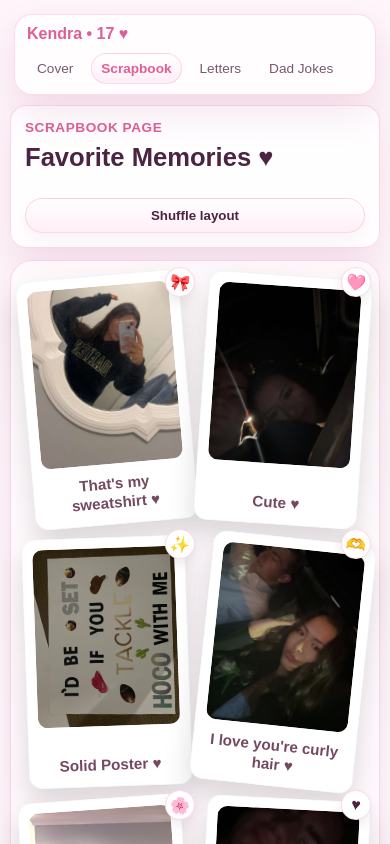
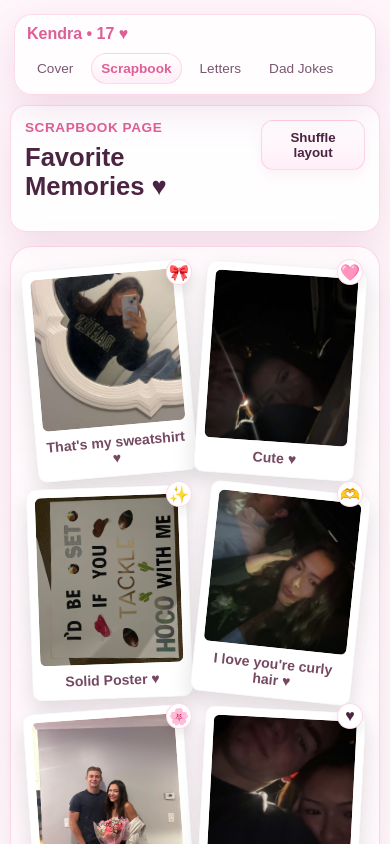
Before and after one commit to Metz893/Kendra, a Next.js app: page /scrapbook in a window 390 px wide. Shown: the top 844 px of the page. Built offline with nearby package versions, Linux system fonts and the light colour scheme.

Commit message:
Update 4

```diff
--- a/app/globals.css
+++ b/app/globals.css
@@ -882,89 +882,3 @@ body.intro-open .page-shell {
 .prewrap {
   white-space: pre-wrap;
 }
-
-/* =========================
-   SCRAPBOOK — PHONE MAKEOVER
-   ========================= */
-
-@media (max-width: 700px) {
-  /* give the page more breathing room */
-  .book-page {
-    gap: 12px;
-    padding-bottom: 22px;
-  }
-
-  .scrapbook-header {
-    flex-direction: column;
-    align-items: flex-start;
-    gap: 10px;
-  }
-
-  .header-actions {
-    width: 100%;
-  }
-
-  .header-actions button {
-    width: 100%;
-  }
-
-  /* turn the board into a fun “scrapbook feed” */
-  .scrapbook-board {
-    min-height: auto;
-    padding: 14px;
-    grid-template-columns: repeat(2, 1fr);
-    grid-auto-rows: auto;       /* <-- key: stop fixed rows */
-    gap: 12px;
-  }
-
-  /* stop using absolute “slot” sizing logic on phone */
-  .scrap-slot {
-    grid-column: auto !important;
-    grid-row: auto !important;
-  }
-
-  /* make some items pop full-width, like featured scrapbook pages */
-  .scrap-slot:nth-child(5n + 1) {
-    grid-column: 1 / -1;
-  }
-
-  /* polaroid looks bigger + more “scrapbook” */
-  .polaroid {
-    border-radius: 14px;
-    padding: 10px 10px 12px;
-    box-shadow: 0 14px 28px rgba(0, 0, 0, 0.14);
-  }
-
-  .polaroid-img {
-    border-radius: 10px;
-    /* makes images feel more like phone-friendly cards */
-    aspect-ratio: 4 / 5;
-  }
-
-  .polaroid figcaption {
-    padding-top: 10px;
-    font-size: 0.95rem;
-    line-height: 1.25;
-  }
-
-  /* sticker becomes a cute “stamp” */
-  .tiny-sticker {
-    top: -8px;
-    right: -6px;
-    width: 30px;
-    height: 30px;
-    font-size: 1rem;
-    transform: rotate(8deg);
-  }
-
-  /* add a subtle “tap” vibe */
-  .polaroid:active {
-    transform: scale(0.99);
-  }
-}
-
-@media (max-width: 700px) {
-  .header-actions button {
-    border-radius: 999px;
-  }
-}
```
